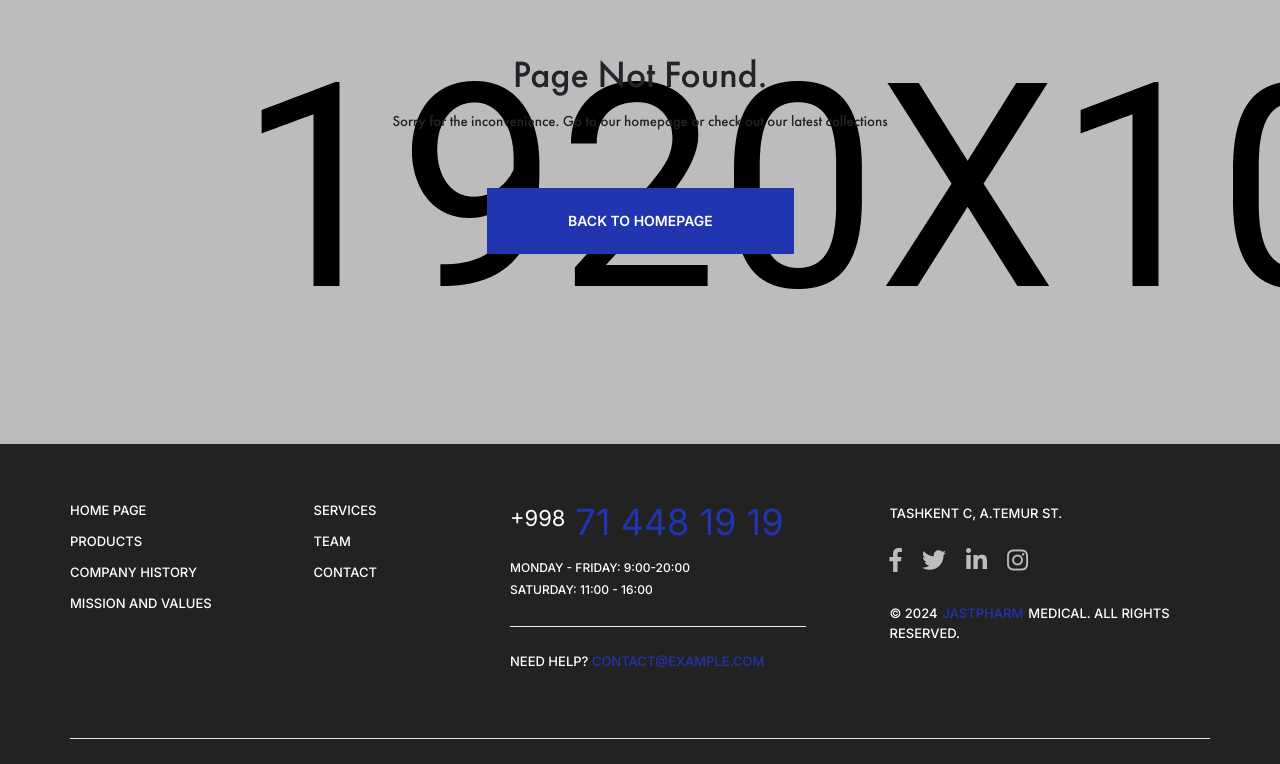
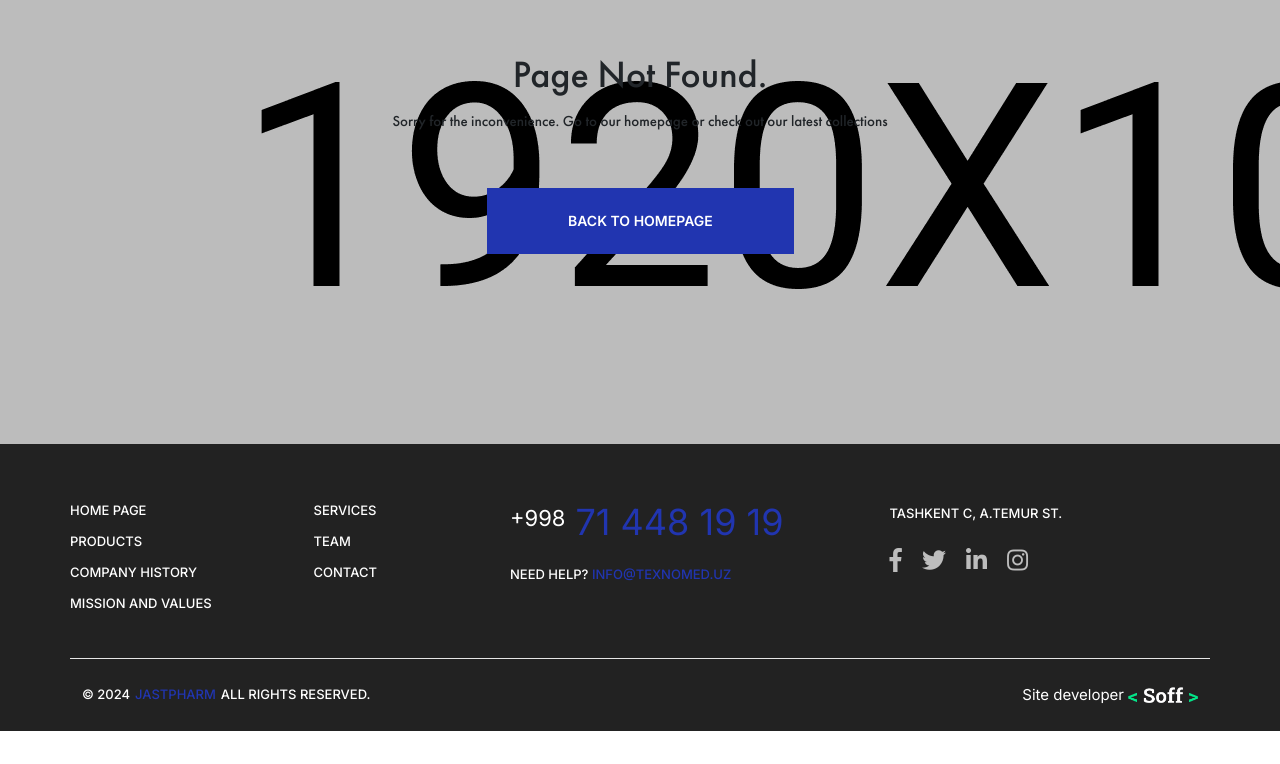
Before and after one commit to ozodbek0304/jastpharm, a Next.js app: page / in a window 1280 px wide. Shown: the part 465-1229 px from the top of the page. After the commit the page ends 1196 px from the top, so only its background shows below. Built offline with nearby package versions, Linux system fonts and the light colour scheme.

Commit message:
footer text

```diff
--- a/public/locales/en.json
+++ b/public/locales/en.json
@@ -42,5 +42,8 @@
     "Galareya": "Gallery",
     "yil": "year",
     "Ariza qoldirish": "Submit an application",
-    "JasPharm - Onlayn tibbiy xizmatlar kompaniyasi": "JasPharm - Online medical services company"
+    "JasPharm - Onlayn tibbiy xizmatlar kompaniyasi": "JasPharm - Online medical services company",
+    "Yordam kerakmi?": "Need help?",
+    "Barcha huquqlar himoyalangan.": "All rights reserved.",
+    "Sayt ishlab chiquvchi": "Site developer"
 }
--- a/public/locales/ru.json
+++ b/public/locales/ru.json
@@ -42,5 +42,8 @@
     "Galareya": "Галерея",
     "yil": "лет",
     "Ariza qoldirish": "Подавать заявление",
-    "JasPharm - Onlayn tibbiy xizmatlar kompaniyasi": "JasPharm - Компания онлайн медицинских услуг"
+    "JasPharm - Onlayn tibbiy xizmatlar kompaniyasi": "JasPharm - Компания онлайн медицинских услуг",
+    "Yordam kerakmi?": "Нужна помощь?",
+    "Barcha huquqlar himoyalangan.": "Все права защищены.",
+    "Sayt ishlab chiquvchi": "Разработчик сайта"
 }
--- a/src/layout/footers/FooterTwo.tsx
+++ b/src/layout/footers/FooterTwo.tsx
@@ -4,6 +4,7 @@ import Link from "next/link";
 import FooterLinks from "./components/FooterLinks";
 import FooterLinksTwo from "./components/FooterLinksTwo";
 import { useTranslation } from "react-i18next";
+
 
 
 const FooterTwo = () => {
@@ -16,7 +17,7 @@ const FooterTwo = () => {
         <div className="footer-area footer2 pt-60 footer-bg">
           <div className="footer-top">
             <div className="container">
-              <div className="row d-flex border-b-gray1 pb-40">
+              <div className="row d-flex border-b-gray1 pb-0">
                 <div className="col-xxl-5 col-xl-5  col-lg-6  col-md-12  col-sm-12 col-12 pl-0">
                   <div className="row">
                     <div className="col-xl-6  col-lg-6  col-md-6 col-sm-6 col-12 ">
@@ -51,18 +52,10 @@ const FooterTwo = () => {
                               71 448 19 19
                             </Link>
                           </li>
-                          <li className="office-time pt-22 pb-20 gray-b-border1">
-                            <span className="d-block mb-10">
-                              Monday - Friday: 9:00-20:00
-                            </span>
-                            <span className="d-block mb-10">
-                              Saturday: 11:00 - 16:00
-                            </span>
-                          </li>
                           <li className="footer-mail mt-28">
                             <span>
-                              Need help?{" "}
-                              <Link href="mailto:contact@example.com">contact@example.com</Link>
+                              {t("Yordam kerakmi?")}{" "}
+                              <Link href="mailto:contact@example.com">info@texnomed.uz</Link>
                             </span>
                           </li>
                         </ul>
@@ -74,15 +67,6 @@ const FooterTwo = () => {
                           {t('header_address')} <br />
                         </p>
                         <Socials />
-                        <div className="copyright-text d-sm-flex justify-content-center align-items-center mt-50">
-                          <p className="mb-0">
-                            © 2024
-                            <Link href="#" className="c-theme">
-                              JastPharm
-                            </Link>
-                            Medical. all rights reserved.
-                          </p>
-                        </div>
                       </div>
                     </div>
                   </div>
@@ -90,10 +74,24 @@ const FooterTwo = () => {
               </div>
             </div>
           </div>
-          <div className="footer-bottom pt-25">
+          <div className="footer-bottom pt-25 pb-25">
             <div className="container">
-              <div className="row align-items-center justify-content-center">
-
+              <div className="d-flex align-items-center justify-content-between">
+                <p className="mb-0">
+                  © {new Date().getFullYear()}
+                  <Link href="#" className="c-theme">
+                    JastPharm
+                  </Link>
+                  {t("Barcha huquqlar himoyalangan.")}
+                </p>
+                <div className="d-flex gap-1 align-items-center">
+                  <span>
+                    {t("Sayt ishlab chiquvchi")}
+                  </span>
+                  <a href="https://soffhub.uz" target="_blank" className="d-flex">
+                    <img src="/assets/images/logo/soffhub-logo.png" alt="site worker logo" width={70} style={{ verticalAlign: 'middle' }} />
+                  </a>
+                </div>
               </div>
             </div>
           </div>
```
Also changed, not shown: public/assets/images/logo/soffhub-logo.png (added).
